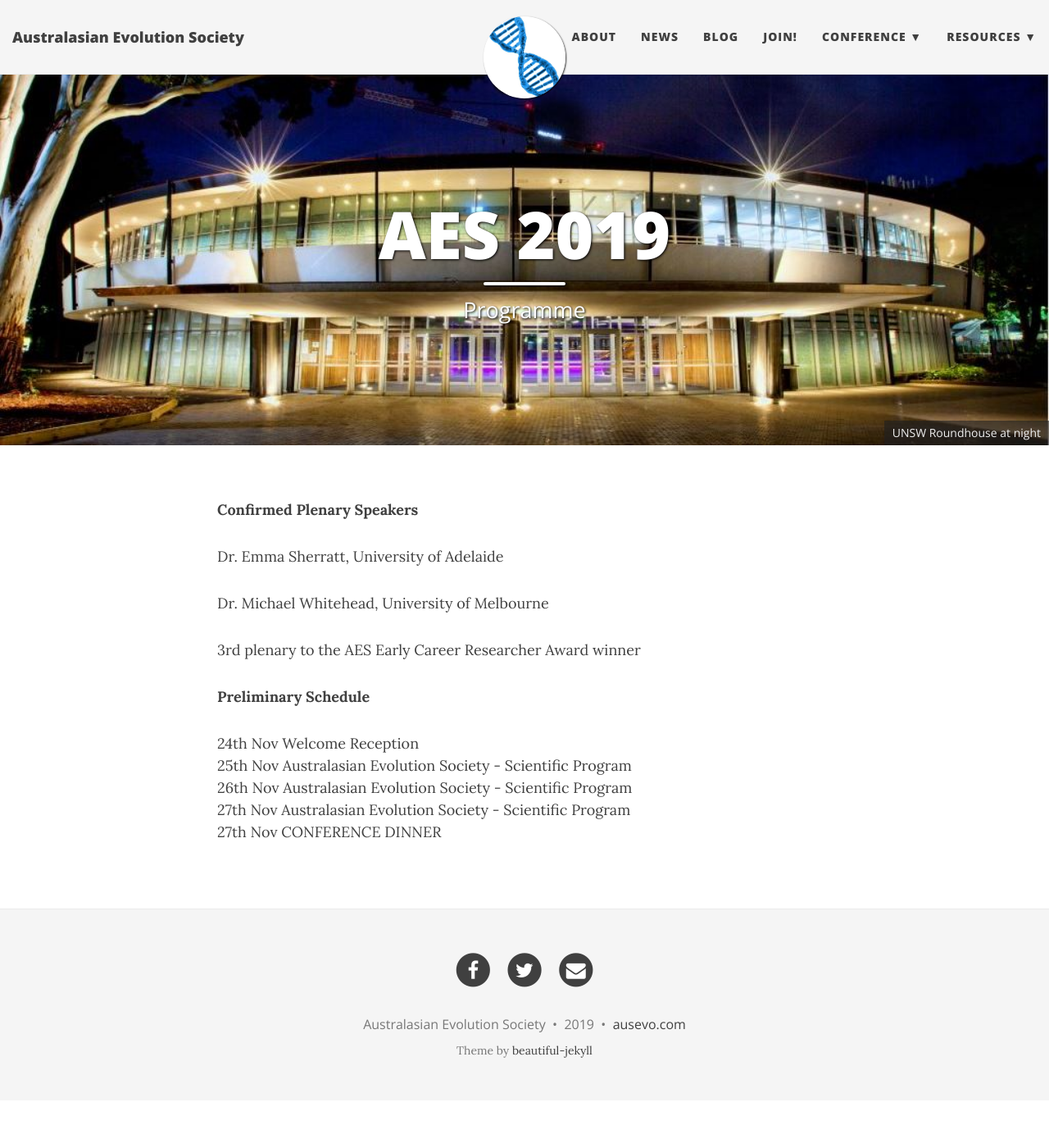
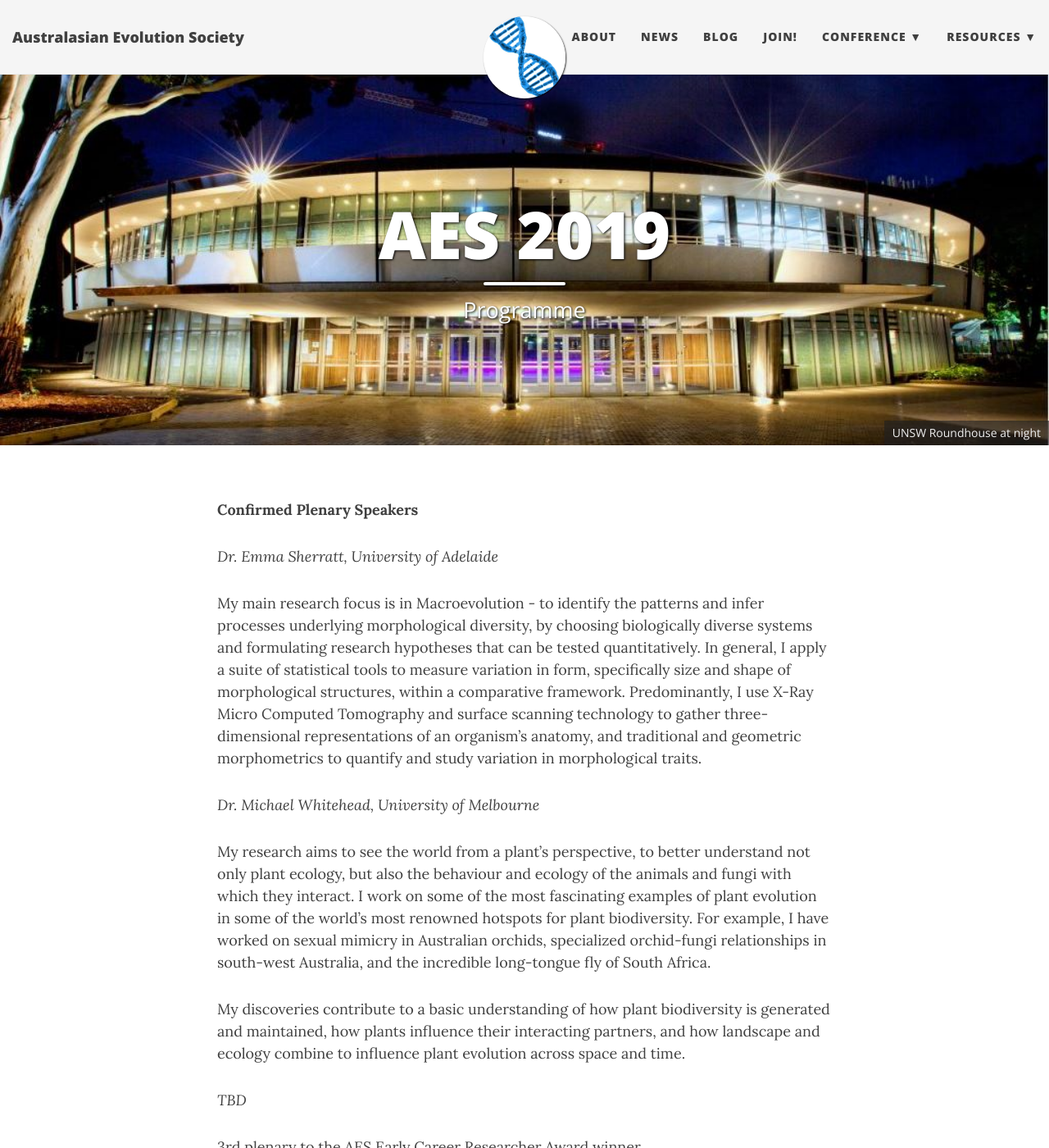
Before and after one commit to ausevo/ausevo.github.io, a Jekyll site: the page built from program.md, in a window 1280 px wide and 1400 px high. Shown: the whole window at 82% size. Built offline with Jekyll 4.4.1, drawn with Linux system fonts in a browser that asks for light colours; nearby versions of some CDN libraries.

Commit message:
Update program.md

```diff
--- a/program.md
+++ b/program.md
@@ -9,9 +9,19 @@ bigimg:
 
  **Confirmed Plenary Speakers**
 
-Dr. Emma Sherratt, University of Adelaide
+*Dr. Emma Sherratt, University of Adelaide*
 
-Dr. Michael Whitehead, University of Melbourne
+My main research focus is in Macroevolution - to identify the patterns and infer processes underlying morphological diversity, by choosing biologically diverse systems and formulating research hypotheses that can be tested quantitatively. In general, I apply a suite of statistical tools to measure variation in form, specifically size and shape of morphological structures, within a comparative framework. Predominantly, I use X-Ray Micro Computed Tomography and surface scanning technology to gather three-dimensional representations of an organism's anatomy, and traditional and geometric morphometrics to quantify and study variation in morphological traits.
+
+
+*Dr. Michael Whitehead, University of Melbourne*
+
+My research aims to see the world from a plant’s perspective, to better understand not only plant ecology, but also the behaviour and ecology of the animals and fungi with which they interact. I work on some of the most fascinating examples of plant evolution in some of the world’s most renowned hotspots for plant biodiversity. For example, I have worked on sexual mimicry in Australian orchids, specialized orchid-fungi relationships in south-west Australia, and the incredible long-tongue fly of South Africa.
+
+My discoveries contribute to a basic understanding of how plant biodiversity is generated and maintained, how plants influence their interacting partners, and how landscape and ecology combine to influence plant evolution across space and time.
+
+
+ *TBD*
 
 3rd plenary to the AES Early Career Researcher Award winner
 
```
